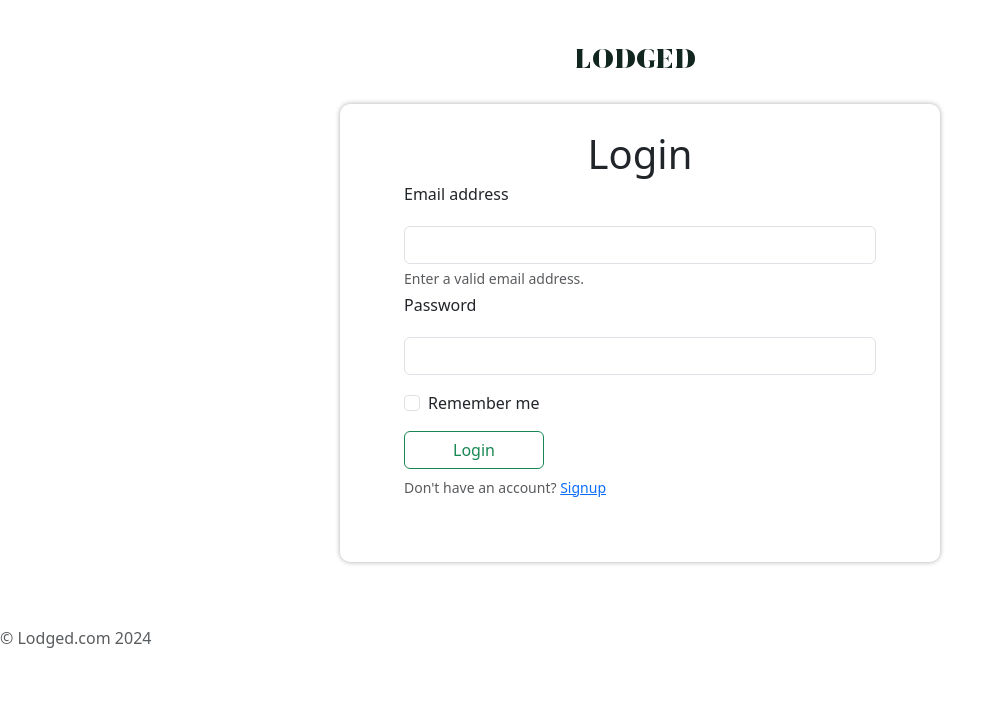
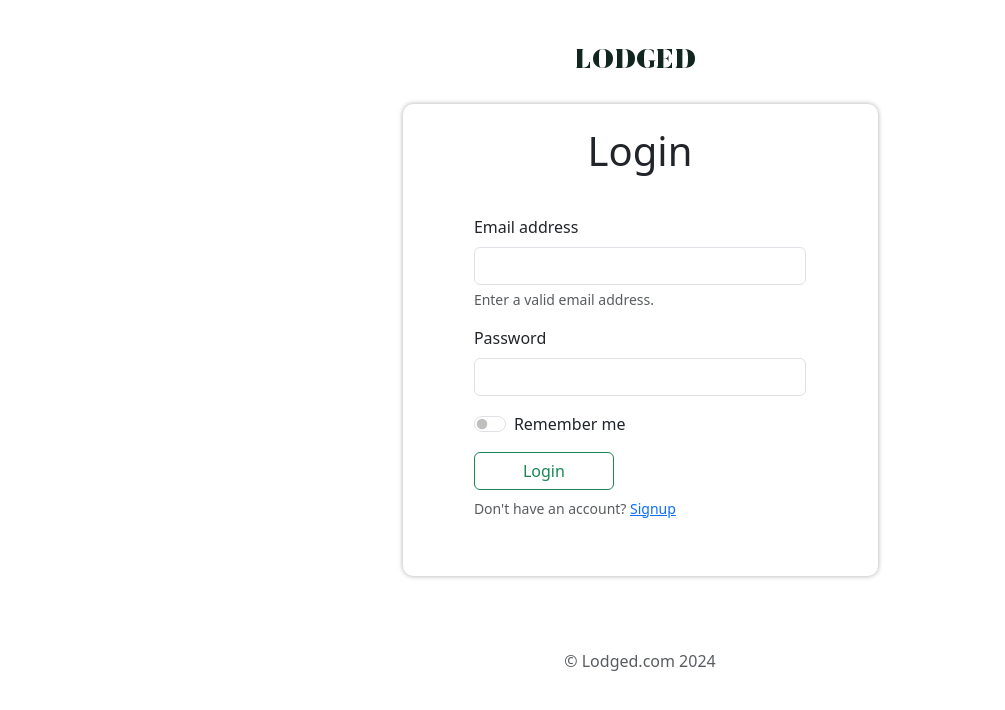
Before and after one commit to Bolang-Lonson/lodged, a React (Create React App) app: page /login in a window 1280 px wide. Shown: the top 710 px of the page, without its empty margins (0-1005 px from the left). Built offline with nearby package versions, Linux system fonts and the light colour scheme.

Commit message:
full bootstrap styling after better understanding of responsive grid

```diff
--- a/src/Components/Login/login.css
+++ b/src/Components/Login/login.css
@@ -1,29 +1,6 @@
 .form_box {
-    /* float: right; */
-    width: 100%; height: 30%;
-    /* border: 1px solid black;  */
     box-shadow: 0 0 5px #aaa;
     border-radius: 10px;
     padding:2% 5% 5% 5%;
-    margin: 0 auto 5% auto;
+    margin-bottom: 5%;
 }
-
-@media (min-width: 960px) {
-    .form_box {
-        width: 600px;
-    }
-}
-
-@media (min-width: 540px) and (max-width: 960px) {
-    .form_box {
-        width: 60%;
-    }
-}
-
-.logo-box {
-    display: grid;
-    place-items: center;
-    height: inherit;
-    margin: 0;
-    padding: 0;
-}
--- a/src/Components/Login/login.js
+++ b/src/Components/Login/login.js
@@ -44,18 +44,30 @@ const Login = () => {
   }
 
   return (
-    <div>
-      <div className='logo-box pt-4'><img src={drklogo} alt='...'/></div>
-      <div className='form_box'>
-        <h1 className="text-center form-group mb-3">Login</h1>
-        <form onSubmit={handleSubmit}>
+    <div className='container'>
+      <div className='row pt-4 text-center'>
+        <div className='col'>
+          <img
+            src={drklogo}
+            alt='...'
+            className='img-fluid'
+          />
+        </div>
+      </div>
+      <div className='row'>
+        <div className='col-12 col-md-8 col-lg-5 mx-auto mt-0 form_box container'>
+          <div className='row'>
+            <div className='col-8 mx-auto'><h1 className="text-center form-group mb-3">Login</h1></div>
+          </div>
+          <div className='row'>
+            <form onSubmit={handleSubmit} className='col-9 mx-auto mt-4'>
               <div className="form-group mb-3">
                 <label htmlFor="exampleInputEmail1" className="form-label"
                     style={{
                         // position: 'absolute',
                         pointerEvents: 'none',
-                    top: '50%',
-                    transform: 'translateY(-50%)',
+                        // top: '50%',
+                        // transform: 'translateY(-50%)',
                         transition: 'all 0.3s ease',
                         ...(formData.name && {
                           top: 0,
@@ -73,8 +85,7 @@ const Login = () => {
                   onChange={(e) =>
                     setFormData({ ...formData, email: e.target.value })
                   }
-            />
-            {errors.email && <div className="invalid-feedback">{errors.email}</div>}
+                />{errors.email && <div className="invalid-feedback">{errors.email}</div>}
                 <div id="emailHelp" className="form-text">Enter a valid email address.</div>
               </div>
               <div className="form-group mb-3">
@@ -82,8 +93,8 @@ const Login = () => {
                     style={{
                         // position: 'absolute',
                         pointerEvents: 'none',
-                    top: '50%',
-                    transform: 'translateY(-50%)',
+                        // top: '50%',
+                        // transform: 'translateY(-50%)',
                         transition: 'all 0.3s ease',
                         ...(formData.name && {
                           top: 0,
@@ -103,7 +114,7 @@ const Login = () => {
                 />
                 {errors.password && <div className="invalid-feedback">{errors.password}</div>}
               </div>
-          <div className="form-group mb-3 form-check">
+              <div className="form-group mb-3 form-check form-switch">
                 <input
                   type="checkbox"
                   className="form-check-input"
@@ -115,8 +126,10 @@ const Login = () => {
               <div className='form-text pt-1'>Don't have an account? <a href='/signup'>Signup</a></div>
             </form>
           </div>
-      <div>
-        <p className="mt-5 form-group mb-3 text-body-secondary">&copy; Lodged.com 2024</p>
+        </div>
+      </div>
+      <div className='row text-center '>
+        <p className="mt-3 form-group mb-3 text-body-secondary">&copy; Lodged.com 2024</p>
       </div>
     </div>
   );
--- a/src/index.js
+++ b/src/index.js
@@ -5,6 +5,7 @@ import App from './App';
 import reportWebVitals from './reportWebVitals';
 import { BrowserRouter } from 'react-router-dom';
 import 'bootstrap/dist/css/bootstrap.min.css';
+import 'bootstrap/dist/js/bootstrap.bundle';
 
 const root = ReactDOM.createRoot(document.getElementById('root'));
 root.render(
```
Lines whose indentation alone changed are shown as unchanged.
